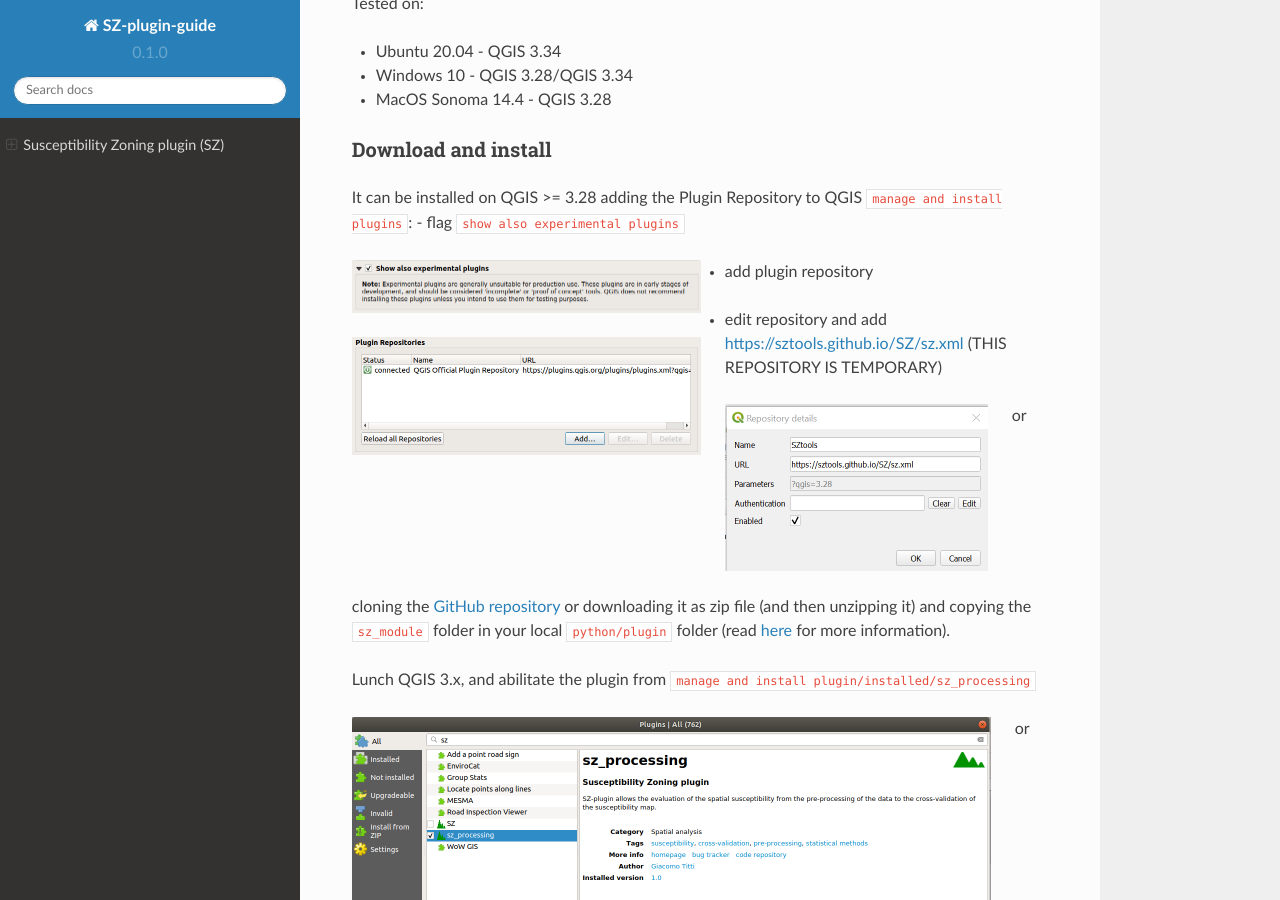
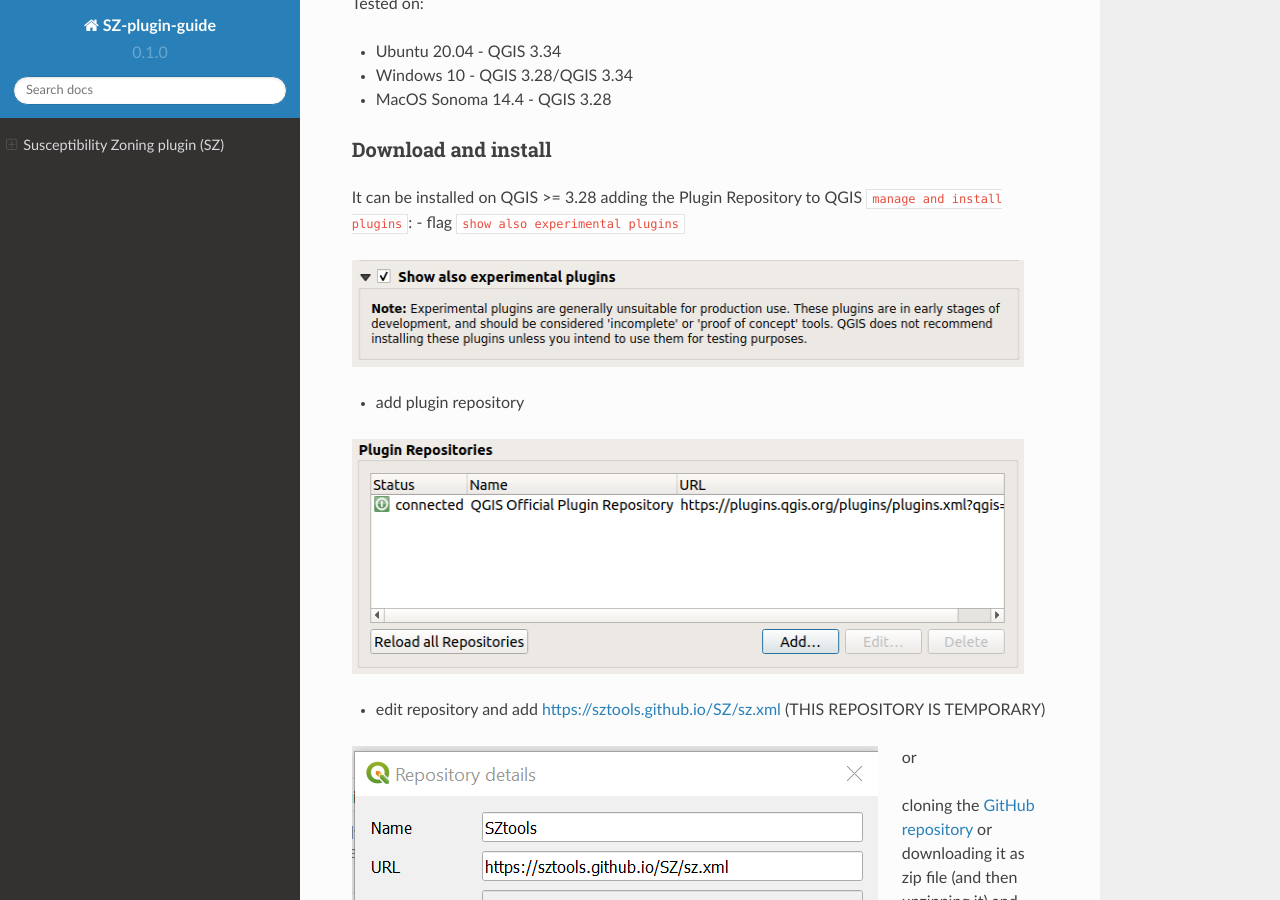
Before and after one commit to SZtools/SZ-docs, a Sphinx documentation site: the page built from docs/source/index.rst, in a window 1280 px wide and 900 px high, scrolled down 858 px. Built offline with Sphinx 7.4.7 and the Read the Docs theme 2.0.0, drawn with Linux system fonts in a browser that asks for light colours.

Commit message:
Update index.rst

```diff
--- a/docs/source/index.rst
+++ b/docs/source/index.rst
@@ -43,7 +43,7 @@
 
 .. figure:: ../images/experimental.png
    :alt: Show experimental plugins
-   :scale: 50%
+   :scale: 100%
    :align: left
 
 
@@ -51,7 +51,7 @@
 
 .. figure:: ../images/addrepo.png
    :alt: Add plugin repository
-   :scale: 50%
+   :scale: 100%
    :align: left
 
 
@@ -59,7 +59,7 @@
 
 .. figure:: ../images/repodetail.png
    :alt: Edit plugin repository
-   :scale: 50%
+   :scale: 100%
    :align: left
 
 
@@ -80,14 +80,14 @@
 
 .. figure:: ../images/install.png
    :alt: Install B
-   :scale: 50%
+   :scale: 70%
    :align: left
 
 At the end you should have the SZ plugin in your processing toolbox
 
 .. figure:: ../images/gui.png
    :alt: Processing toolbox
-   :scale: 50%
+   :scale: 70%
    :align: left
 
 GUI
@@ -111,7 +111,7 @@
 
 .. figure:: ../images/use.png
    :alt: Input data
-   :scale: 50%
+   :scale: 100%
    :align: left
 
 Test
```
